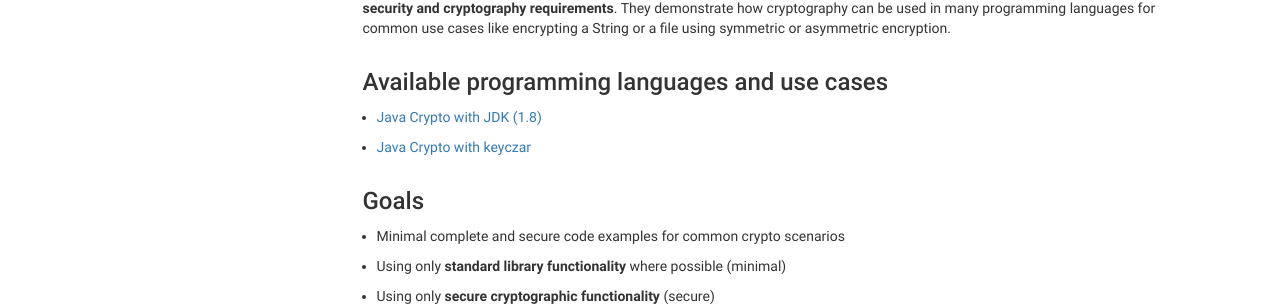
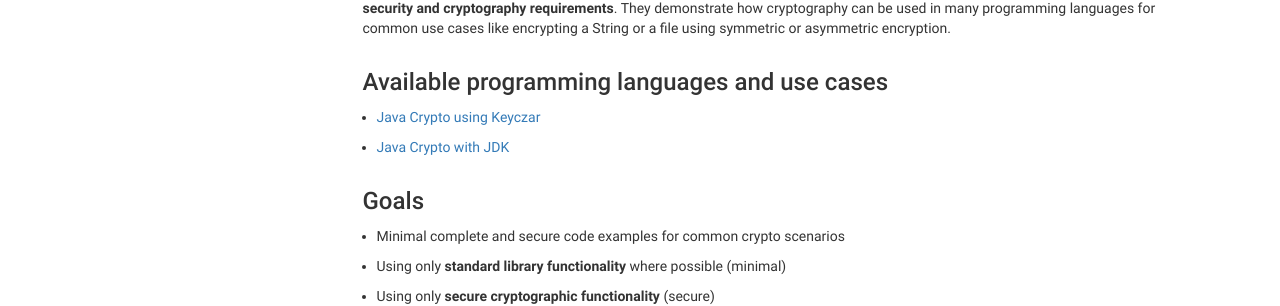
Before and after one commit to cryptoexamples/CryptoExamples, a Jekyll site: the page built from index.md, in a window 1280 px wide. Shown: the part 421-727 px from the top of the page. Built offline with Jekyll 4.4.1, drawn with Linux system fonts in a browser that asks for light colours; nearby versions of some CDN libraries; comment, search, counter and statistics services are not loaded.

Commit message:
Feature: add all landing pages to the into page

```diff
--- a/index.md
+++ b/index.md
@@ -13,8 +13,11 @@ They demonstrate how cryptography can be used in many programming languages for
 
 ## Available programming languages and use cases
 
-- [Java Crypto with JDK (1.8)](java_landing_page)
-- [Java Crypto with keyczar](java_keyczar_landing_page)
+{% for page in site.pages %}
+{% if page.sort_weight == 1 %}
+- [{{ page.title }}]({{ page.url }})
+{% endif %}
+{% endfor %}
 
 ## Goals
 
```
